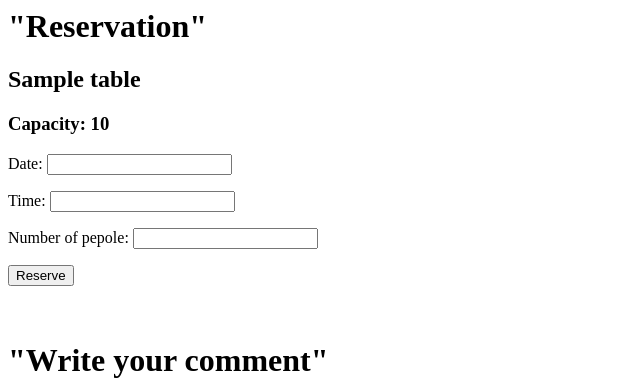
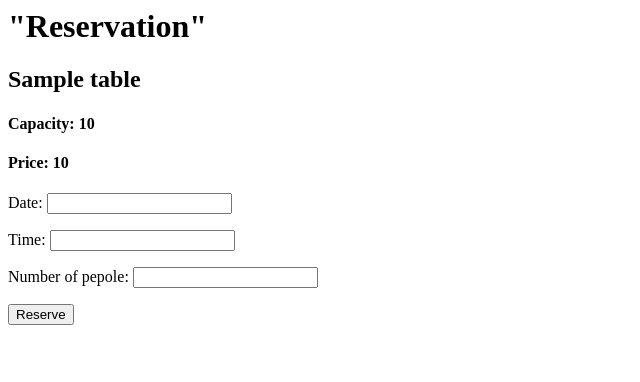
Before and after one commit to hoseinbaniasadi/Restaurant-Reservation-System, a Django app: page /reserve/1/ in a window 1280 px wide. Shown: the top 382 px of the page, without its empty margins (0-640 px from the left). Run offline with Django 5.2, Linux system fonts and the light colour scheme; tables that the repository leaves empty hold one stand-in row (values such as "Sample post"); parts of the project's set-up code (start-up, migrations or seed data) failed here and were passed over.

Commit message:
add field price for Table model and change template files

```diff
--- a/restaurant/models.py
+++ b/restaurant/models.py
@@ -5,6 +5,7 @@
 class Table(models.Model):
     name = models.CharField(max_length=100)
     capacity = models.IntegerField()
+    price = models.PositiveIntegerField(default=0)
     is_available = models.BooleanField(default=True)
 
     def __str__(self):
--- a/restaurant/templates/restaurant/reserve_table.html
+++ b/restaurant/templates/restaurant/reserve_table.html
@@ -1,6 +1,7 @@
 <h1>"Reservation"</h1>
 <h2>{{ table.name }}</h2>
-<h3>Capacity: {{ table.capacity }}</h3>
+<h4>Capacity: {{ table.capacity }}</h4>
+<h4>Price: {{ table.price }}</h4>
 <form action="" method="POST">
     {% csrf_token %}
     {{ form.as_p }}
--- a/restaurant/templates/restaurant/table_list.html
+++ b/restaurant/templates/restaurant/table_list.html
@@ -1,3 +1,5 @@
 {% for table in tables %}
     <h1><a href="{{ table.get_absolute_url }}">{{ table.name }}</h1></a>
+    <h3> {{ table.price }} </h3>
+    --------------------------
 {% endfor %}
```
